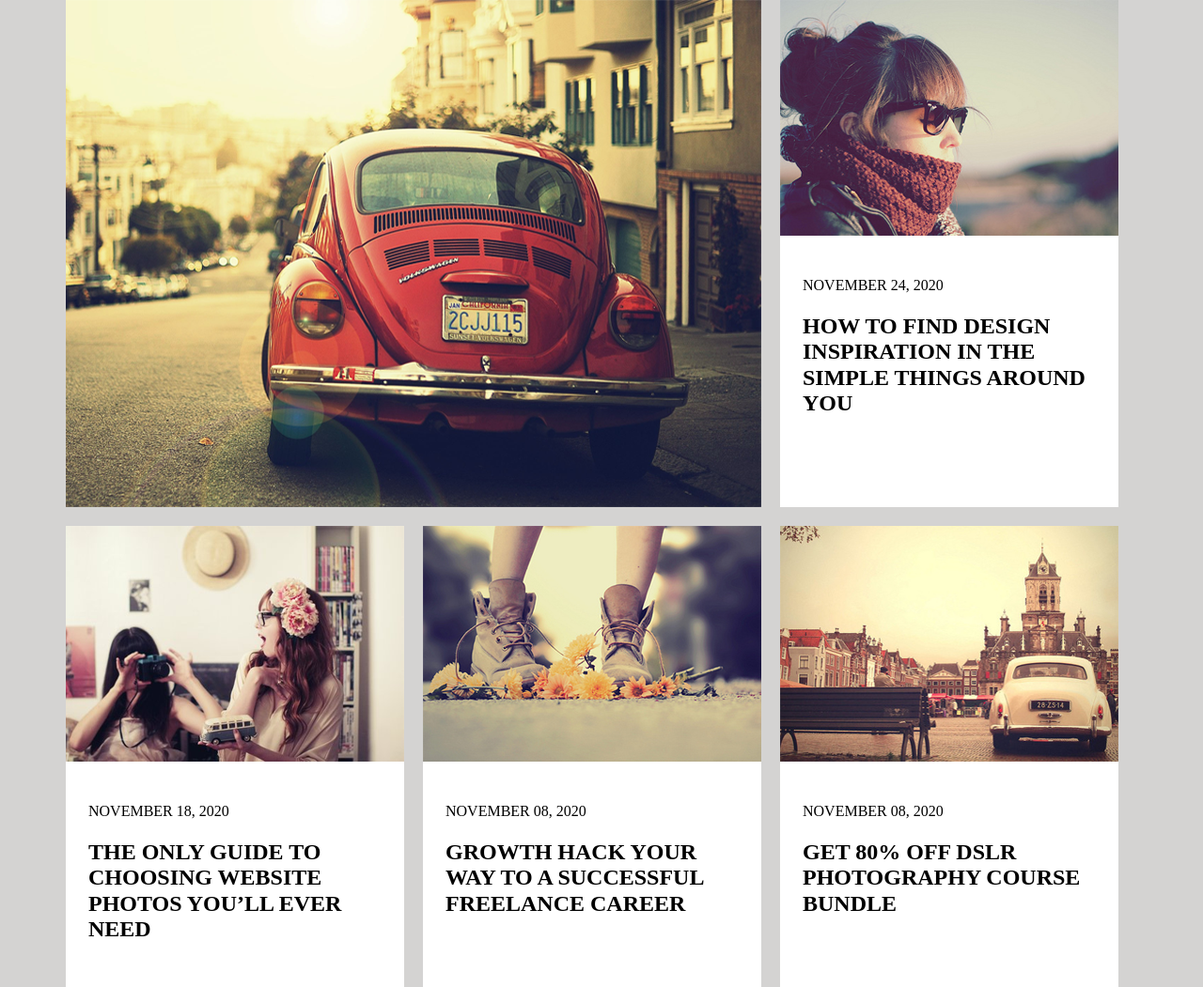
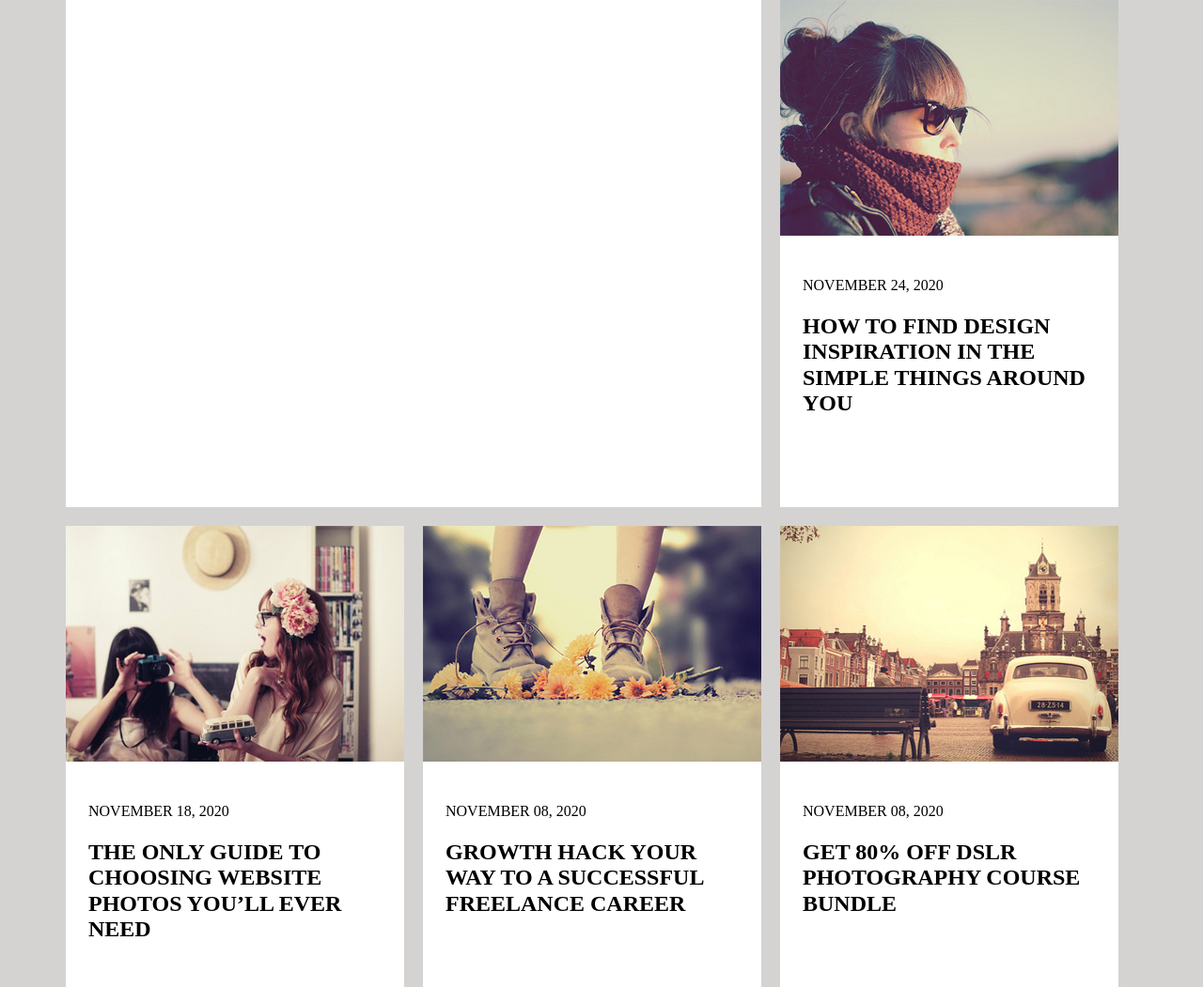
Before and after one commit to tatinka/homework6_1, a plain HTML site: page index.html in a window 1280 px wide. Shown: the top 1051 px of the page at 94% size. Drawn offline with Linux system fonts and the light colour scheme.

Commit message:
Update style.css

```diff
--- a/style/style.css
+++ b/style/style.css
@@ -15,7 +15,6 @@ body{
 }
 .item_big{
     grid-column: 1 / -2;
-    background-image: url(/img/Layer1.png);
 }
 .item_text{
     padding: 24px;
```
